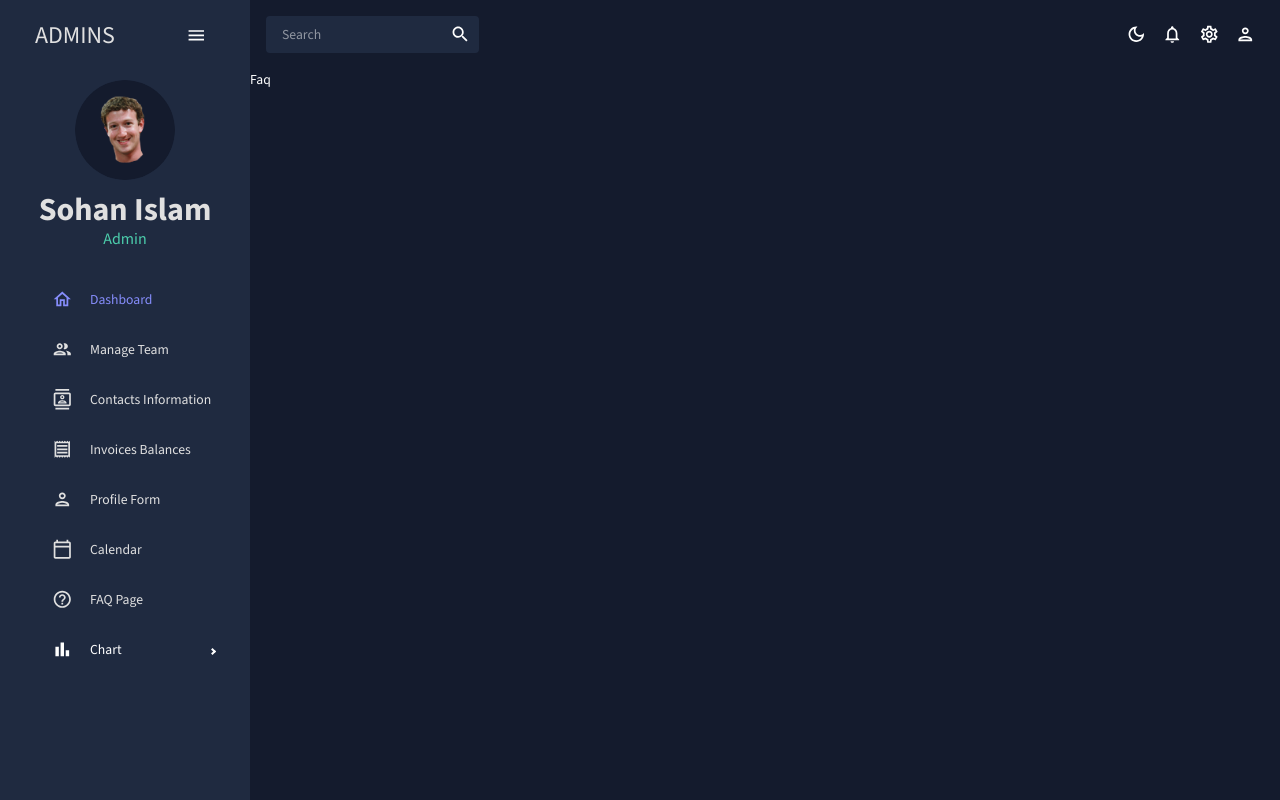
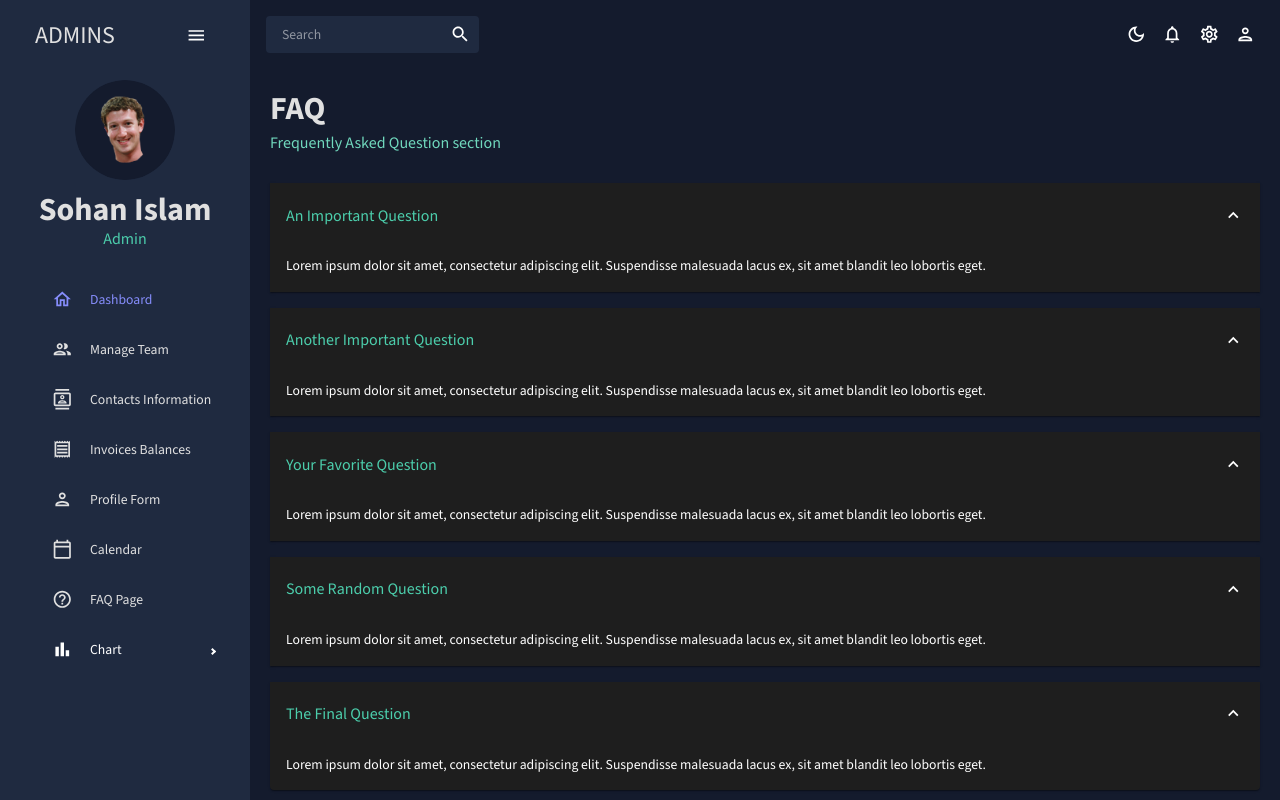
Before and after one commit to sohan724code/react-admin-dashboard, a React (Create React App) app: page /faq in a window 1280 px wide. Built offline with nearby package versions, Linux system fonts and the light colour scheme.

Commit message:
Update faq

```diff
--- a/src/pages/Faq/Faq.js
+++ b/src/pages/Faq/Faq.js
@@ -1,7 +1,87 @@
+import { Box, useTheme } from "@mui/material";
 import React from "react";
+import Accordion from "@mui/material/Accordion";
+import AccordionSummary from "@mui/material/AccordionSummary";
+import AccordionDetails from "@mui/material/AccordionDetails";
+import Typography from "@mui/material/Typography";
+import ExpandMoreIcon from "@mui/icons-material/ExpandMore";
+import Header from "../../components/Header/Header";
+import { tokens } from "../../theme";
 
 const Faq = () => {
-  return <div>Faq</div>;
+  const theme = useTheme();
+  const colors = tokens(theme.palette.mode);
+  return (
+    <Box sx={{ m: "20px" }}>
+      <Header title="FAQ" subtitle=" Frequently Asked Question section" />
+      {/* //TODO: Accordion section */}
+      <Accordion defaultExpanded>
+        <AccordionSummary expandIcon={<ExpandMoreIcon />}>
+          <Typography color={colors.greenAccent[500]} variant="h5">
+            An Important Question
+          </Typography>
+        </AccordionSummary>
+        <AccordionDetails>
+          <Typography>
+            Lorem ipsum dolor sit amet, consectetur adipiscing elit. Suspendisse
+            malesuada lacus ex, sit amet blandit leo lobortis eget.
+          </Typography>
+        </AccordionDetails>
+      </Accordion>
+      <Accordion defaultExpanded>
+        <AccordionSummary expandIcon={<ExpandMoreIcon />}>
+          <Typography color={colors.greenAccent[500]} variant="h5">
+            Another Important Question
+          </Typography>
+        </AccordionSummary>
+        <AccordionDetails>
+          <Typography>
+            Lorem ipsum dolor sit amet, consectetur adipiscing elit. Suspendisse
+            malesuada lacus ex, sit amet blandit leo lobortis eget.
+          </Typography>
+        </AccordionDetails>
+      </Accordion>
+      <Accordion defaultExpanded>
+        <AccordionSummary expandIcon={<ExpandMoreIcon />}>
+          <Typography color={colors.greenAccent[500]} variant="h5">
+            Your Favorite Question
+          </Typography>
+        </AccordionSummary>
+        <AccordionDetails>
+          <Typography>
+            Lorem ipsum dolor sit amet, consectetur adipiscing elit. Suspendisse
+            malesuada lacus ex, sit amet blandit leo lobortis eget.
+          </Typography>
+        </AccordionDetails>
+      </Accordion>
+      <Accordion defaultExpanded>
+        <AccordionSummary expandIcon={<ExpandMoreIcon />}>
+          <Typography color={colors.greenAccent[500]} variant="h5">
+            Some Random Question
+          </Typography>
+        </AccordionSummary>
+        <AccordionDetails>
+          <Typography>
+            Lorem ipsum dolor sit amet, consectetur adipiscing elit. Suspendisse
+            malesuada lacus ex, sit amet blandit leo lobortis eget.
+          </Typography>
+        </AccordionDetails>
+      </Accordion>
+      <Accordion defaultExpanded>
+        <AccordionSummary expandIcon={<ExpandMoreIcon />}>
+          <Typography color={colors.greenAccent[500]} variant="h5">
+            The Final Question
+          </Typography>
+        </AccordionSummary>
+        <AccordionDetails>
+          <Typography>
+            Lorem ipsum dolor sit amet, consectetur adipiscing elit. Suspendisse
+            malesuada lacus ex, sit amet blandit leo lobortis eget.
+          </Typography>
+        </AccordionDetails>
+      </Accordion>
+    </Box>
+  );
 };
 
 export default Faq;
```
